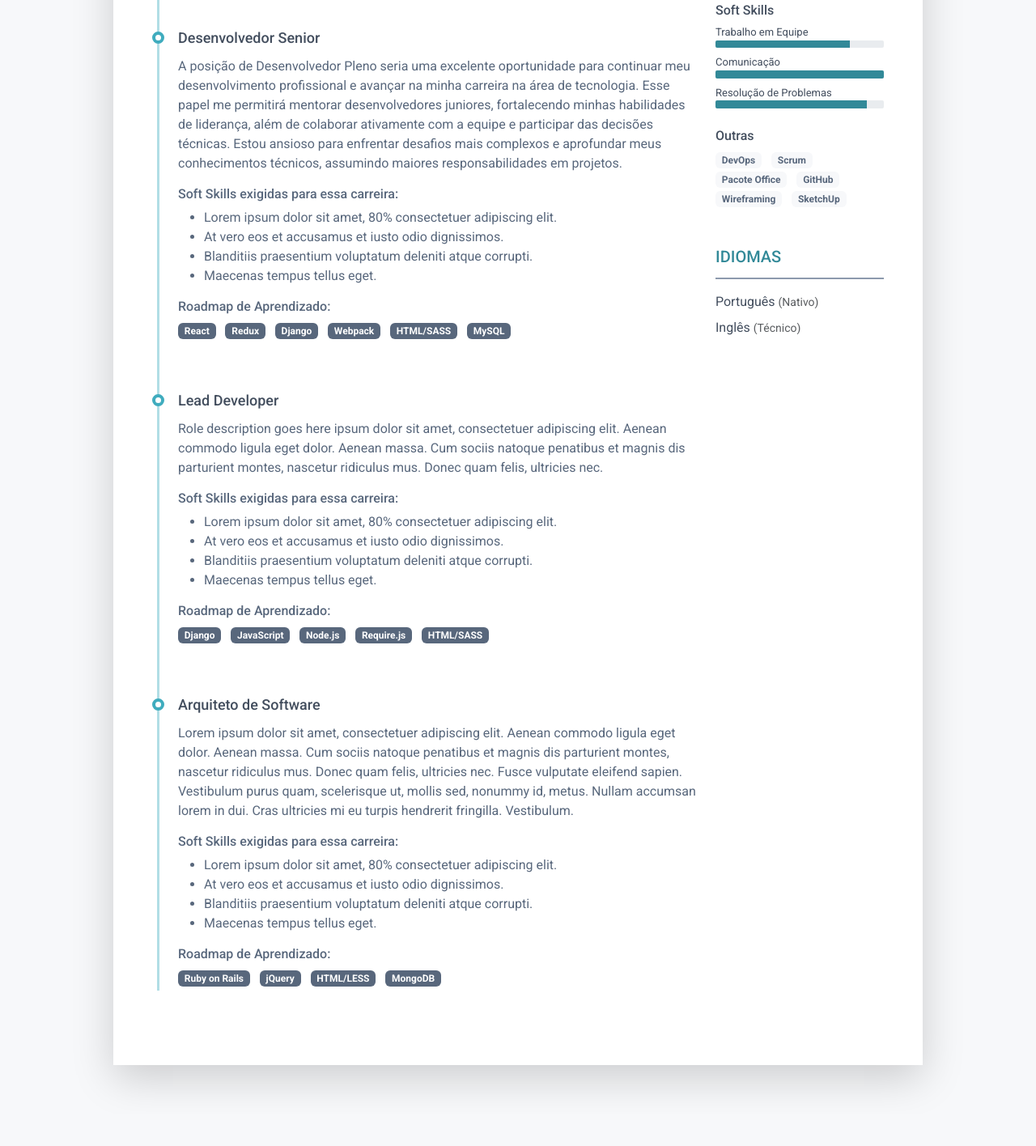
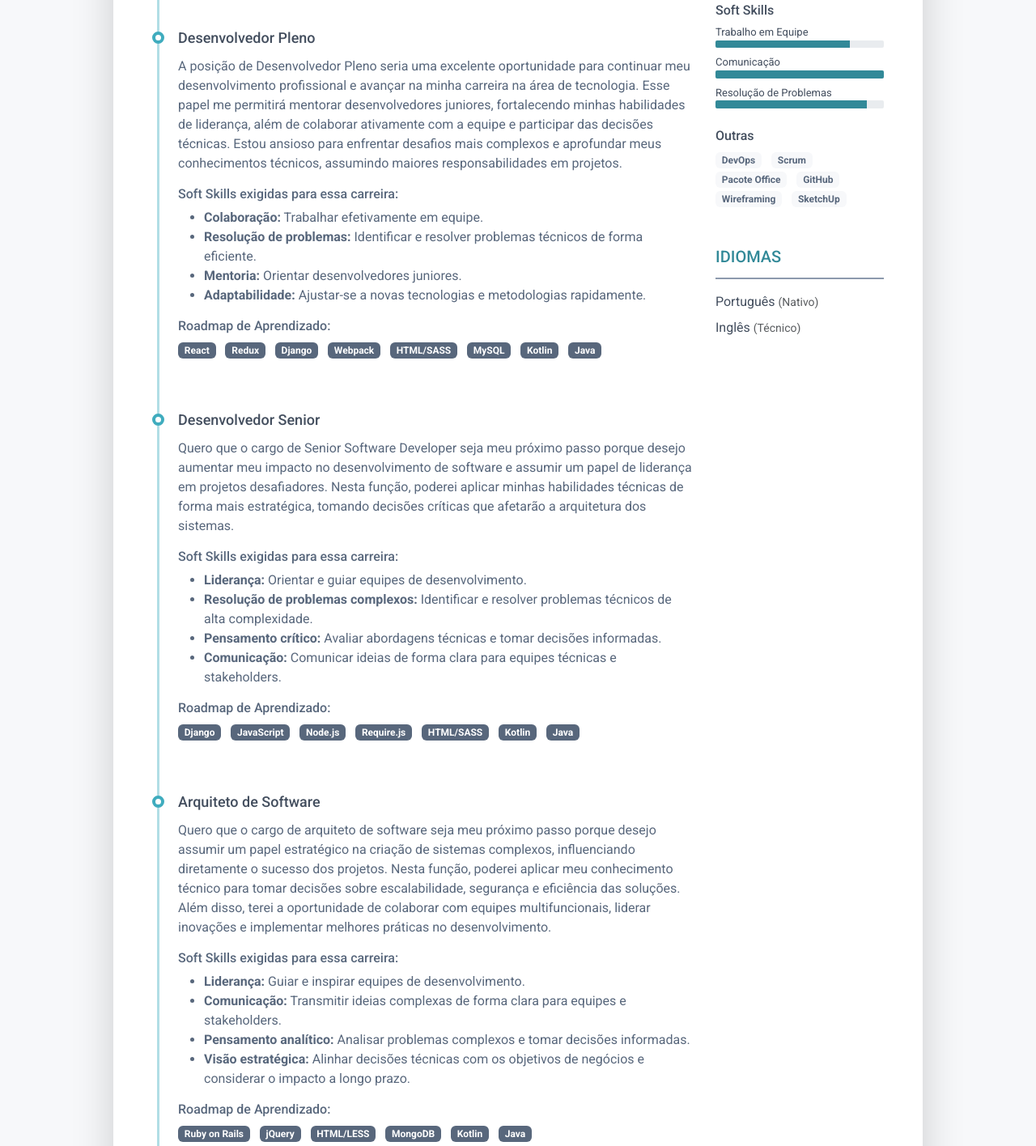
Before and after one commit to KawanTurchiai/Mapa_De_Carreira, a plain HTML site: page index.html in a window 1280 px wide. Shown: the part 1140-2556 px from the top of the page at 81% size. Before the commit the page ends 2516 px from the top, so only its background shows below. Drawn offline with Linux system fonts and the light colour scheme.

Commit message:
Atualização Mapa

```diff
--- a/index.html
+++ b/index.html
@@ -157,7 +157,7 @@
 
 										<div class="resume-timeline-item-header mb-2">
 											<div class="d-flex flex-column flex-md-row">
-												<h3 class="resume-position-title font-weight-bold mb-1">Desenvolvedor Senior</h3>
+												<h3 class="resume-position-title font-weight-bold mb-1">Desenvolvedor Pleno</h3>
 											</div>
 										</div>
 										<div class="resume-timeline-item-desc">
@@ -170,10 +170,10 @@
 												Soft Skills exigidas para essa carreira:
 											</h4>
 											<ul>
-												<li>Lorem ipsum dolor sit amet, 80% consectetuer adipiscing elit.</li>
-												<li>At vero eos et accusamus et iusto odio dignissimos.</li>
-												<li>Blanditiis praesentium voluptatum deleniti atque corrupti.</li>
-												<li>Maecenas tempus tellus eget.</li>
+												<li><b>Colaboração:</b> Trabalhar efetivamente em equipe.</li>
+												<li><b>Resolução de problemas:</b> Identificar e resolver problemas técnicos de forma eficiente.</li>
+												<li><b>Mentoria:</b> Orientar desenvolvedores juniores.</li>
+												<li><b>Adaptabilidade:</b> Ajustar-se a novas tecnologias e metodologias rapidamente.</li>
 											</ul>
 											<h4 class="resume-timeline-item-desc-heading font-weight-bold">
 												Roadmap de Aprendizado:</h4>
@@ -190,6 +190,12 @@
 														class="badge bg-secondary badge-pill">HTML/SASS</span></li>
 												<li class="list-inline-item"><span
 														class="badge bg-secondary badge-pill">MySQL</span></li>
+												<li class="list-inline-item"><span
+															class="badge bg-secondary badge-pill">Kotlin</span>
+												</li>
+												<li class="list-inline-item"><span
+															class="badge bg-secondary badge-pill">Java</span>
+												</li>
 											</ul>
 										</div>
 
@@ -199,24 +205,23 @@
 
 										<div class="resume-timeline-item-header mb-2">
 											<div class="d-flex flex-column flex-md-row">
-												<h3 class="resume-position-title font-weight-bold mb-1">Lead Developer
+												<h3 class="resume-position-title font-weight-bold mb-1">Desenvolvedor Senior
 												</h3>
 
 											</div>
 										</div>
 										<div class="resume-timeline-item-desc">
-											<p>Role description goes here ipsum dolor sit amet, consectetuer adipiscing
-												elit. Aenean commodo ligula eget dolor. Aenean massa. Cum sociis natoque
-												penatibus et magnis dis parturient montes, nascetur ridiculus mus. Donec
-												quam felis, ultricies nec.</p>
+											<p>Quero que o cargo de Senior Software Developer seja meu próximo passo porque desejo aumentar meu impacto no desenvolvimento
+												de software e assumir um papel de liderança em projetos desafiadores. Nesta função, poderei aplicar minhas habilidades técnicas de
+												forma mais estratégica, tomando decisões críticas que afetarão a arquitetura dos sistemas.</p>
 											<h4 class="resume-timeline-item-desc-heading font-weight-bold">
 												Soft Skills exigidas para essa carreira:
 											</h4>
 											<ul>
-												<li>Lorem ipsum dolor sit amet, 80% consectetuer adipiscing elit.</li>
-												<li>At vero eos et accusamus et iusto odio dignissimos.</li>
-												<li>Blanditiis praesentium voluptatum deleniti atque corrupti.</li>
-												<li>Maecenas tempus tellus eget.</li>
+												<li><b>Liderança:</b> Orientar e guiar equipes de desenvolvimento.</li>
+												<li><b>Resolução de problemas complexos:</b> Identificar e resolver problemas técnicos de alta complexidade.</li>
+												<li><b>Pensamento crítico:</b> Avaliar abordagens técnicas e tomar decisões informadas.</li>
+												<li><b>Comunicação:</b> Comunicar ideias de forma clara para equipes técnicas e stakeholders.</li>
 											</ul>
 											<h4 class="resume-timeline-item-desc-heading font-weight-bold">
 												Roadmap de Aprendizado:</h4>
@@ -231,6 +236,12 @@
 														class="badge bg-secondary badge-pill">Require.js</span></li>
 												<li class="list-inline-item"><span
 														class="badge bg-secondary badge-pill">HTML/SASS</span></li>
+												<li class="list-inline-item"><span
+															class="badge bg-secondary badge-pill">Kotlin</span>
+												</li>
+												<li class="list-inline-item"><span
+															class="badge bg-secondary badge-pill">Java</span>
+												</li>
 											</ul>
 										</div>
 
@@ -246,21 +257,18 @@
 											</div>
 										</div>
 										<div class="resume-timeline-item-desc">
-											<p>Lorem ipsum dolor sit amet, consectetuer adipiscing
-												elit. Aenean commodo ligula eget dolor. Aenean massa. Cum sociis natoque
-												penatibus et magnis dis parturient montes, nascetur ridiculus mus. Donec
-												quam felis, ultricies nec. Fusce vulputate eleifend sapien. Vestibulum
-												purus quam, scelerisque ut, mollis sed, nonummy id, metus. Nullam
-												accumsan lorem in dui. Cras ultricies mi eu turpis hendrerit fringilla.
-												Vestibulum.</p>
+											<p>Quero que o cargo de arquiteto de software seja meu próximo passo porque desejo assumir um papel estratégico na criação de
+												 sistemas complexos, influenciando diretamente o sucesso dos projetos. Nesta função, poderei aplicar meu conhecimento
+												 técnico para tomar decisões sobre escalabilidade, segurança e eficiência das soluções. Além disso, terei a oportunidade
+												 de colaborar com equipes multifuncionais, liderar inovações e implementar melhores práticas no desenvolvimento.</p>
 											<h4 class="resume-timeline-item-desc-heading font-weight-bold">
 												Soft Skills exigidas para essa carreira:
 											</h4>
 											<ul>
-												<li>Lorem ipsum dolor sit amet, 80% consectetuer adipiscing elit.</li>
-												<li>At vero eos et accusamus et iusto odio dignissimos.</li>
-												<li>Blanditiis praesentium voluptatum deleniti atque corrupti.</li>
-												<li>Maecenas tempus tellus eget.</li>
+												<li><b>Liderança:</b> Guiar e inspirar equipes de desenvolvimento.</li>
+												<li><b>Comunicação:</b> Transmitir ideias complexas de forma clara para equipes e stakeholders.</li>
+												<li><b>Pensamento analítico:</b> Analisar problemas complexos e tomar decisões informadas.</li>
+												<li><b>Visão estratégica:</b> Alinhar decisões técnicas com os objetivos de negócios e considerar o impacto a longo prazo.</li>
 											</ul>
 											<h4 class="resume-timeline-item-desc-heading font-weight-bold">
 												Roadmap de Aprendizado:</h4>
@@ -273,6 +281,12 @@
 														class="badge bg-secondary badge-pill">HTML/LESS</span></li>
 												<li class="list-inline-item"><span
 														class="badge bg-secondary badge-pill">MongoDB</span></li>
+												<li class="list-inline-item"><span
+															class="badge bg-secondary badge-pill">Kotlin</span>
+												</li>
+												<li class="list-inline-item"><span
+															class="badge bg-secondary badge-pill">Java</span>
+												</li>
 											</ul>
 										</div>
 									</article>
```
